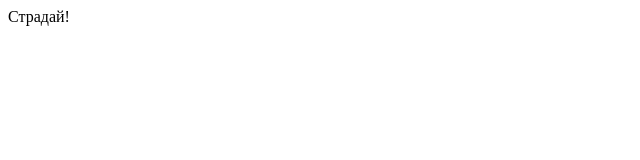
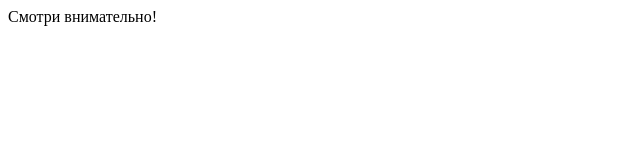
Before and after one commit to GavrMargo/KZ, a plain HTML site: page public_html/index.html in a window 1280 px wide. Shown: the whole page, without its empty margins (0-640 px from the left). Drawn offline with Linux system fonts and the light colour scheme.

Commit message:
3 Изменение

```diff
--- a/public_html/index.html
+++ b/public_html/index.html
@@ -11,6 +11,6 @@ and open the template in the editor.
         <meta name="viewport" content="width=device-width, initial-scale=1.0">
     </head>
     <body>
-        <div>Страдай!</div>
+        <div>Смотри внимательно!</div>
     </body>
 </html>
```
